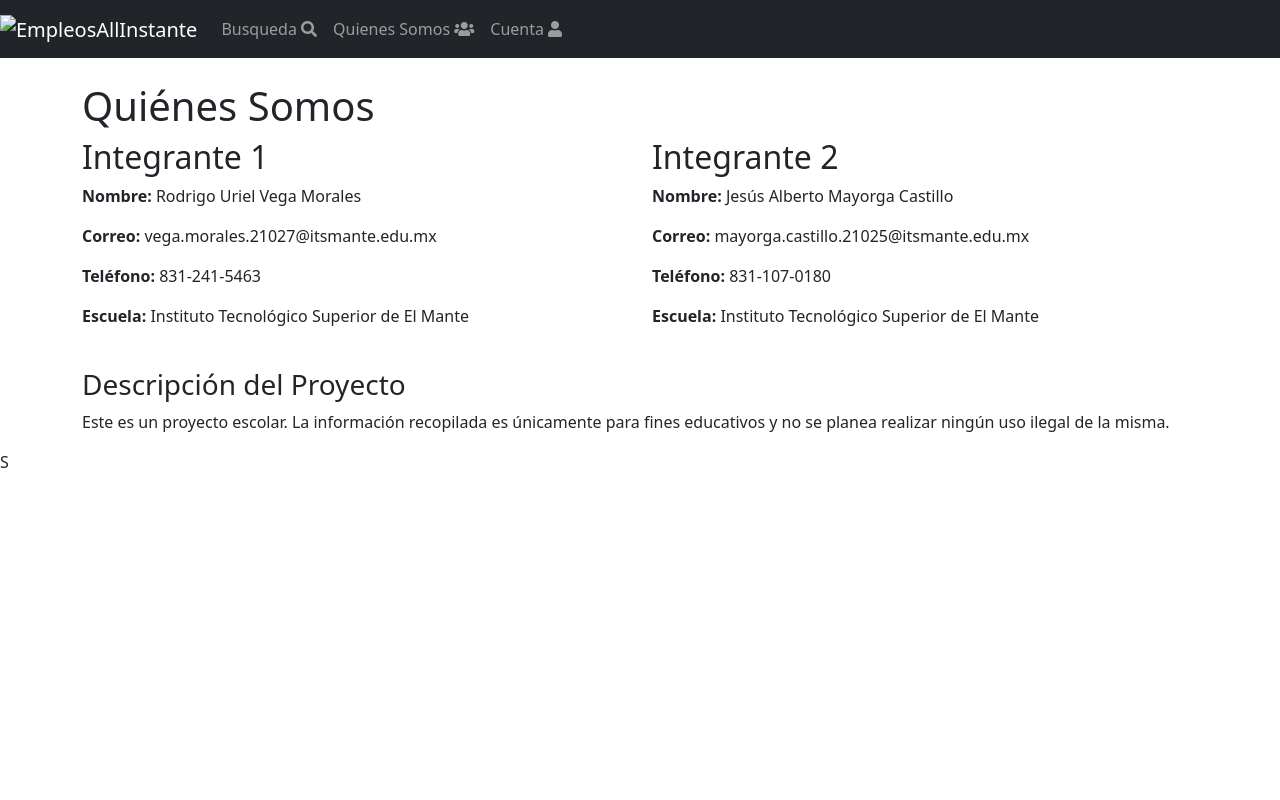
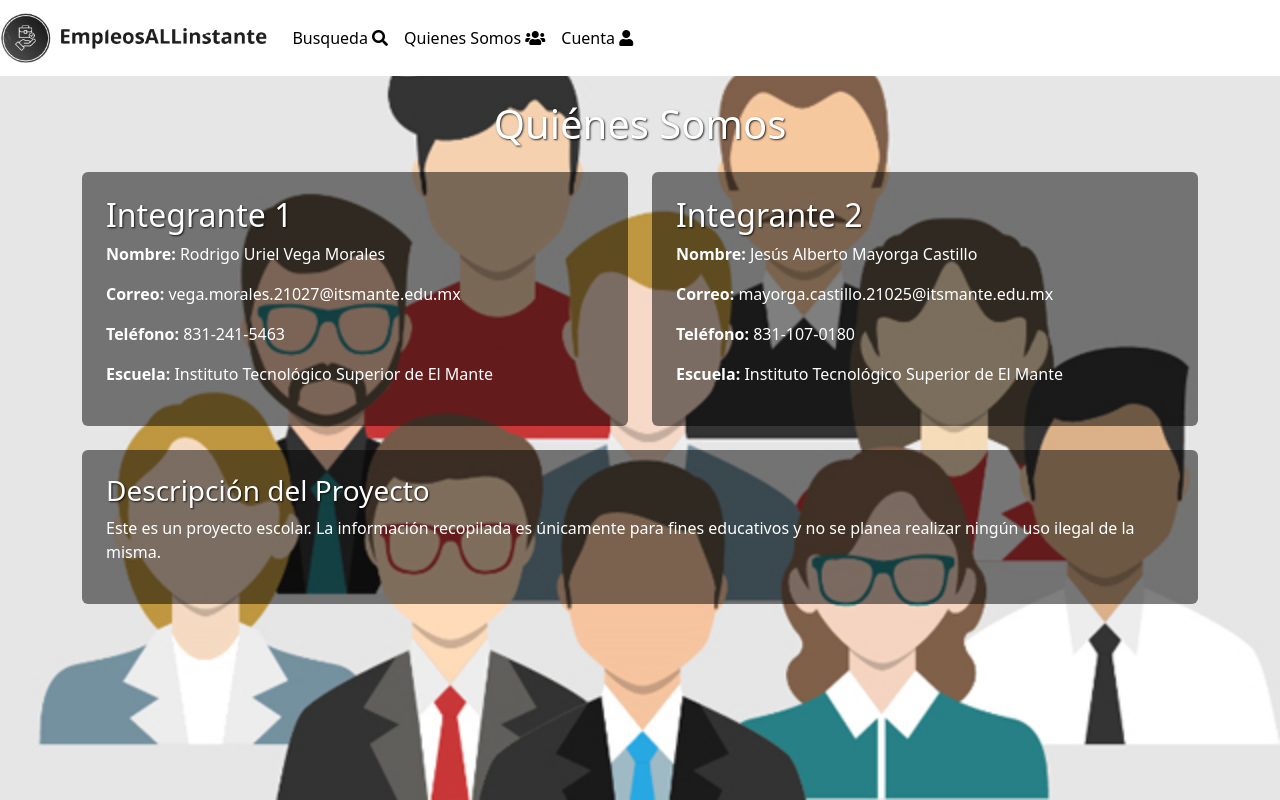
Before and after one commit to Rodrig0304/webScrapping, a Flask app: page /somos in a window 1280 px wide. Run offline with Flask 3, Linux system fonts and the light colour scheme.

Commit message:
se modico el logo, pestaña quienes somos, y el login

```diff
--- a/app.py
+++ b/app.py
@@ -105,6 +105,7 @@ def home():
 
     return render_template('jobs.html', jobs=filtered_jobs)
 
+
 @app.route('/somos')
 def somos():
     return render_template('somos.html')
--- a/templates/somos.html
+++ b/templates/somos.html
@@ -6,41 +6,64 @@
     <title>Quiénes Somos</title>
     <link rel="stylesheet" href="https://cdn.jsdelivr.net/npm/bootstrap@5.3.3/dist/css/bootstrap.min.css">
     <link rel="stylesheet" href="https://cdnjs.cloudflare.com/ajax/libs/font-awesome/5.15.4/css/all.min.css">
+    <style>
+        body {
+            background: url('/static/img/fondo.jpg') no-repeat center center fixed;
+            background-size: cover;
+            color: #ffffff;
+        }
+        .navbar {
+            background-color: #ffffff; /* Cambiar a blanco */
+        }
+        .navbar-light .navbar-nav .nav-link {
+            color: #000; /* Cambiar el color del texto a negro */
+        }
+        h1, h2, h3 {
+            text-shadow: 1px 1px 2px rgba(0, 0, 0, 0.8);
+        }
+        .card {
+            background-color: rgba(0, 0, 0, 0.5);
+            border: none;
+            color: #ffffff; /* Cambiar el color del texto dentro de las tarjetas a blanco */
+        }
+    </style>
 </head>
 <body>
-    <nav class="navbar navbar-expand-lg navbar-dark bg-dark">
+    <nav class="navbar navbar-expand-lg navbar-light">
         <a class="navbar-brand" href="#">
-            <img src="" alt="EmpleosAllInstante">
+            <img style="width:auto;height:50px;" src="/static/img/logo.png" alt="EmpleosAllInstante">
         </a>
         <div class="collapse navbar-collapse" id="navbarNav">
             <ul class="navbar-nav ml-auto">
                 <li class="nav-item">
-                    <a class="nav-link" href="/templates/jobs.html">Busqueda <i class="fas fa-search icon"></i></a>
+                    <a class="nav-link" href="/">Busqueda <i class="fas fa-search icon"></i></a>
                 </li>
                 <li class="nav-item">
-                    <a class="nav-link" href="/templates/somos.html">Quienes Somos <i class="fas fa-users icon"></i></a>
+                    <a class="nav-link" href="/somos">Quienes Somos <i class="fas fa-users icon"></i></a>
                 </li>
                 <li class="nav-item">
-                    <a class="nav-link" href="/templates/cuenta.html">Cuenta <i class="fas fa-user icon"></i></a>
+                    <a class="nav-link" href="/cuenta">Cuenta <i class="fas fa-user icon"></i></a>
                 </li>
             </ul>
         </div>
     </nav>
 
-
     <div class="container mt-4">
-        <h1>Quiénes Somos</h1>
+        <h1 class="text-center mb-4">Quiénes Somos</h1>
         <div class="row">
             <!-- Integrante 1 -->
             <div class="col-md-6 mb-4">
+                <div class="card p-4">
                     <h2>Integrante 1</h2>
                     <p><strong>Nombre:</strong> Rodrigo Uriel Vega Morales</p>
                     <p><strong>Correo:</strong> vega.morales.21027@itsmante.edu.mx</p>
                     <p><strong>Teléfono:</strong> 831-241-5463</p>
                     <p><strong>Escuela:</strong> Instituto Tecnológico Superior de El Mante</p>
                 </div>
+            </div>
             <!-- Integrante 2 -->
             <div class="col-md-6 mb-4">
+                <div class="card p-4">
                     <h2>Integrante 2</h2>
                     <p><strong>Nombre:</strong> Jesús Alberto Mayorga Castillo</p>
                     <p><strong>Correo:</strong> mayorga.castillo.21025@itsmante.edu.mx</p>
@@ -48,16 +71,19 @@
                     <p><strong>Escuela:</strong> Instituto Tecnológico Superior de El Mante</p>
                 </div>
             </div>
+        </div>
 
         <!-- Descripción del proyecto -->
         <div class="row">
             <div class="col-12">
+                <div class="card p-4">
                     <h3>Descripción del Proyecto</h3>
                     <p>Este es un proyecto escolar. La información recopilada es únicamente para fines educativos y no se planea realizar
                         ningún uso ilegal de la misma.</p>
                 </div>
             </div>
-    </div>S
+        </div>
+    </div>
 
     <script src="https://code.jquery.com/jquery-3.5.1.slim.min.js"></script>
     <script src="https://cdn.jsdelivr.net/npm/@popperjs/core@2.9.3/dist/umd/popper.min.js"></script>
```
Also changed, not shown: static/styles.css (+19 -0 lines), templates/cuenta.html (+46 -5 lines), templates/jobs.html (+4 -4 lines), static/img/fondo.jpg (added), static/img/frame.png (added), static/img/logo.png (added), 1 other file. Lines whose indentation alone changed are shown as unchanged.
